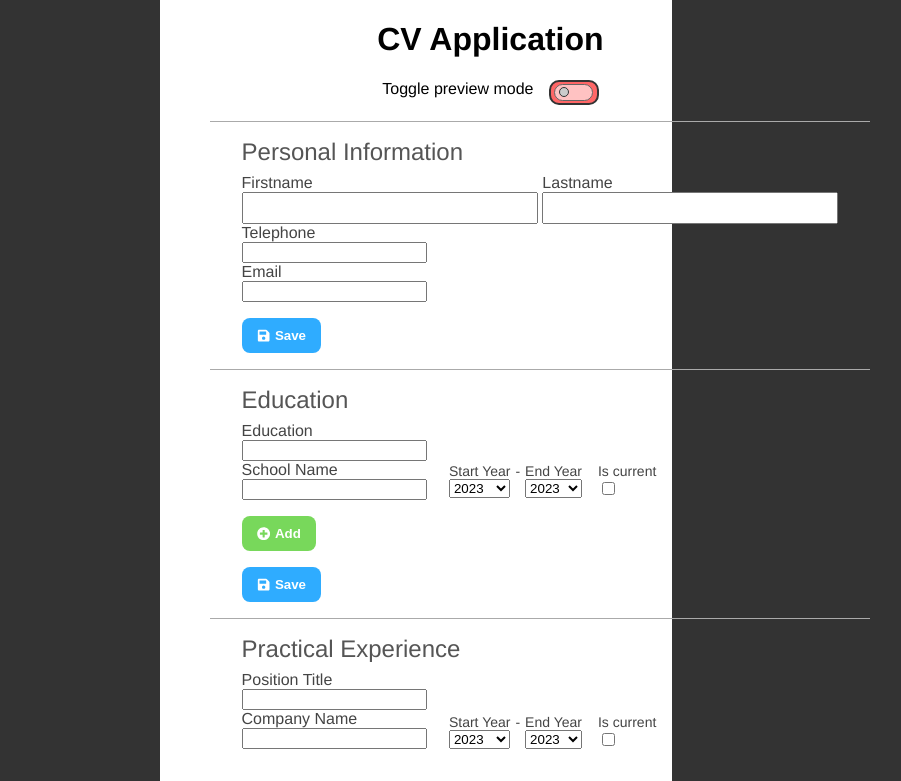
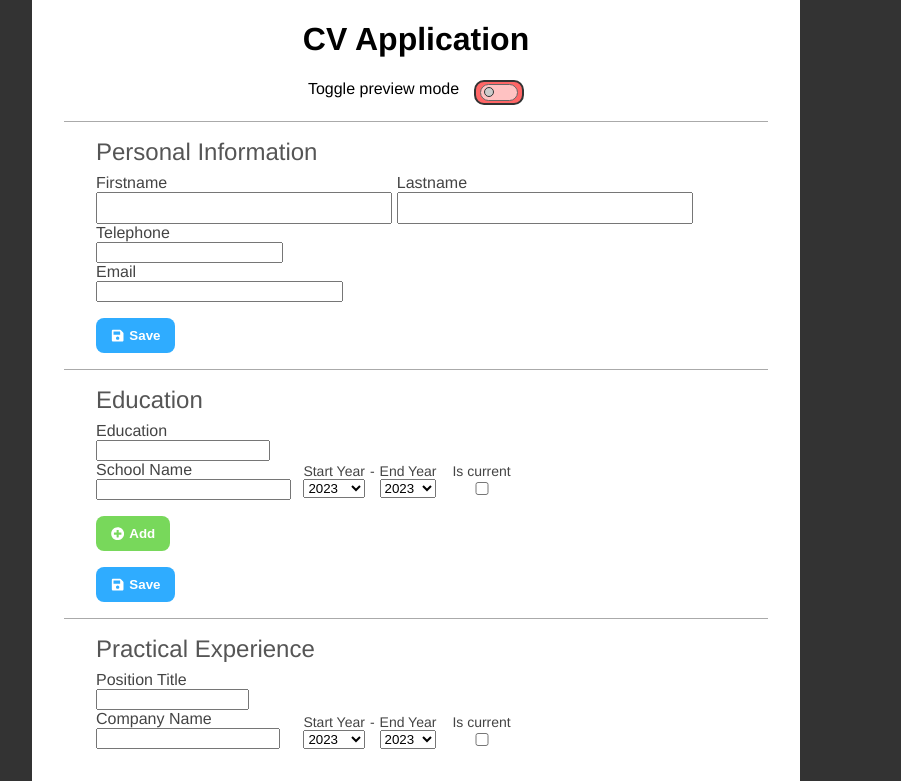
Before and after one commit to JSHC/odin-cvproject, a React (Create React App) app: page / in a window 1280 px wide. Shown: the top 781 px of the page, without its empty margins (224-1125 px from the left). Built offline with nearby package versions, Linux system fonts and the light colour scheme.

Commit message:
Adjust grids and input sizes

```diff
--- a/src/components/Field.js
+++ b/src/components/Field.js
@@ -1,4 +1,5 @@
 import React from 'react';
+import '../styles/Field.css'
 
 class Field extends React.Component {
     constructor(props) {
@@ -15,10 +16,8 @@ class Field extends React.Component {
             <div className={this.props.className + '-container'}>
             {this.props.editEnabled ?
             (
-                <label className={this.props.className + '-label'}>
+                <label className={`field-label ${this.props.className}-label`}>
                     {this.props.label}
-
-                            <div>
                             {this.props.type === 'checkbox' ?
                                 <input
                                 type={this.props.type}
@@ -34,7 +33,6 @@ class Field extends React.Component {
                                 className={this.props.className + '-input'}
                                 />
                             }
-                            </div>
                 </label>
             )
             :
--- a/src/styles/App.css
+++ b/src/styles/App.css
@@ -18,11 +18,16 @@ body {
 
 .app-wrapper {
     display: grid;
-    justify-items: center;
     background-color: #fff;
-    width: 40%;
-    height: 100%;
     grid-template-rows: auto auto 1fr;
+    grid-template-columns: 1fr;
+    padding: 0 2rem;
+    box-sizing: border-box;
+    width: 60%;
+}
+
+.app-wrapper h1 {
+    justify-self: center;
 }
 
 .preview-container {
@@ -31,6 +36,7 @@ body {
     gap: 15px;
     margin-bottom: 1rem;
     grid-row: 2;
+    justify-self: center;
 }
 
 .cv-container {
@@ -38,12 +44,4 @@ body {
     grid-template-rows: repeat(3, auto);
     grid-template-columns: 1fr;
     grid-auto-flow: row;
-    width: 85%;
 }
-
-
-@media only screen and (max-width: 600px) {
-    .app-wrapper {
-        width: 85%;
-    }
-}
--- a/src/styles/EducationComponent.css
+++ b/src/styles/EducationComponent.css
@@ -13,6 +13,10 @@
     font-weight: bold;
 }
 
+.education-input {
+    width: 80%;
+}
+
 .school-name-container {
     grid-row: 2;
 }
@@ -20,6 +24,10 @@
 .school-name {
     font-weight: lighter;
     color: #555;
+}
+
+.school-name-input {
+    width: 90%;
 }
 
 .education-years {
--- a/src/styles/EducationSection.css
+++ b/src/styles/EducationSection.css
@@ -1,5 +1,3 @@
 .education-section {
-    display: grid;
-    grid-template-columns: 1fr;
     grid-template-rows: auto 1fr auto;
 }
--- /dev/null
+++ b/src/styles/Field.css
@@ -0,0 +1,3 @@
+.field-label {
+    display: grid;
+}
--- a/src/styles/PersonalInfoSection.css
+++ b/src/styles/PersonalInfoSection.css
@@ -1,19 +1,29 @@
 .personal-info-section {
-    display: grid;
-    grid-template-columns: 1fr;
-    justify-items: start;
-    padding-bottom: 1rem;
     grid-template-rows: auto 1fr auto;
+
+}
+
+.personal-info-section .section-content {
+    grid-template-columns: 1fr 1fr;
 }
 
 .email-container {
     grid-row: 3;
 }
 
+.email-label {
+    display: grid;
+}
+
+.telephone-label {
+    display: grid;
+}
+
 .name-container {
     display: grid;
     grid-template-columns: auto 1fr;
     grid-column: 1 / span 2;
+    justify-items: start;
 }
 
 .first-name-container {
@@ -24,6 +34,10 @@
     font-size: 22px;
 }
 
-.personal-info-section .section-content {
-    margin-bottom: 1rem;
+.telephone-input {
+    width: 60%;
 }
+
+.email-input {
+    width: 80%;
+}
--- a/src/styles/PracticalExperienceComponent.css
+++ b/src/styles/PracticalExperienceComponent.css
@@ -13,9 +13,17 @@
     grid-row: 2;
 }
 
+.company-name-input {
+    width: 85%;
+}
+
 .position-title {
     font-weight: bold;
     font-size: 18px;
+}
+
+.position-title-input {
+    width: 70%;
 }
 
 .description-container {
@@ -31,6 +39,15 @@
     align-self: end;
 }
 
+.description-textarea {
+    width: 100%;
+}
+
+.description {
+    white-space: pre-wrap;
+    overflow-wrap: break-word;
+}
+
 .remove-practical-experience-button {
     grid-row: -1;
     align-self: center;
--- a/src/styles/PracticalExperienceSection.css
+++ b/src/styles/PracticalExperienceSection.css
@@ -1,5 +1,3 @@
 .practical-epxerience-section {
-    display: grid;
-    grid-template-columns: 1fr;
     grid-template-rows: auto 1fr auto auto;
 }
```
